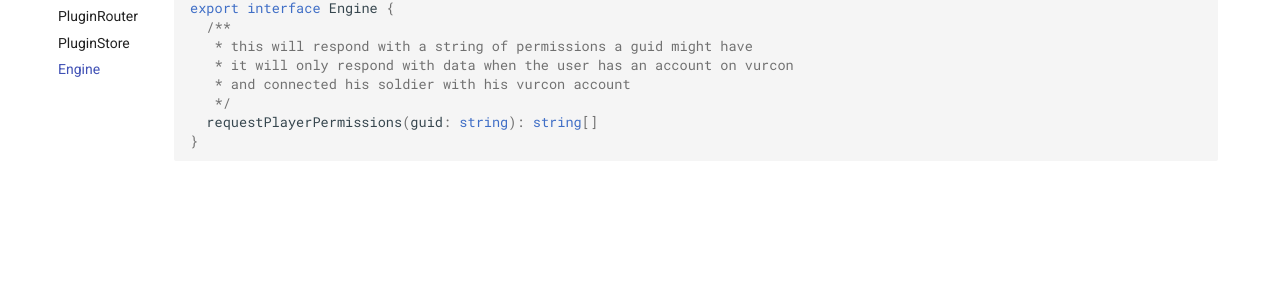
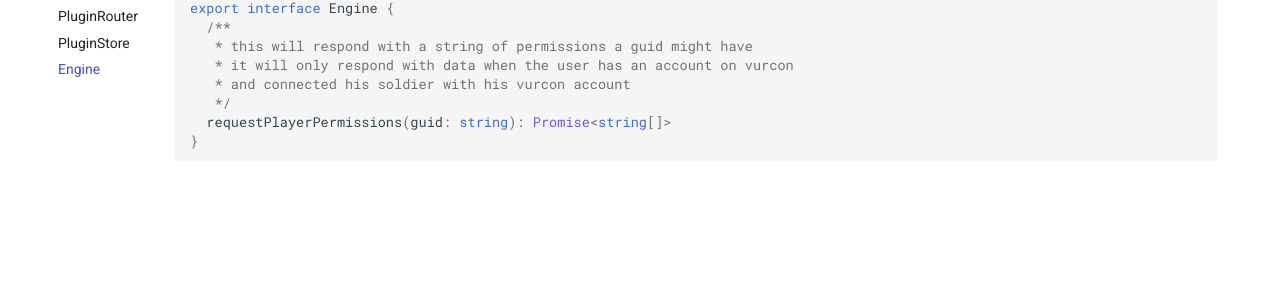
Before and after one commit to alliance-apps/VeniceRCON-documentation, an MkDocs documentation site: the page built from docs/general/plugin/types/Engine.md, in a window 1280 px wide. Shown: the part 332-638 px from the top of the page. Built offline with MkDocs 1.6.1 and Material for MkDocs 9.7.7, drawn with Linux system fonts in a browser that asks for light colours; comment, search, counter and statistics services are not loaded.

Commit message:
update docs

````diff
--- a/docs/general/plugin/types/Engine.md
+++ b/docs/general/plugin/types/Engine.md
@@ -9,6 +9,6 @@ export interface Engine {
    * it will only respond with data when the user has an account on vurcon
    * and connected his soldier with his vurcon account
    */
-  requestPlayerPermissions(guid: string): string[]
+  requestPlayerPermissions(guid: string): Promise<string[]>
 }
 ```
````
Also changed, not shown: docs/general/plugin/script.md (+1 -1 lines).
